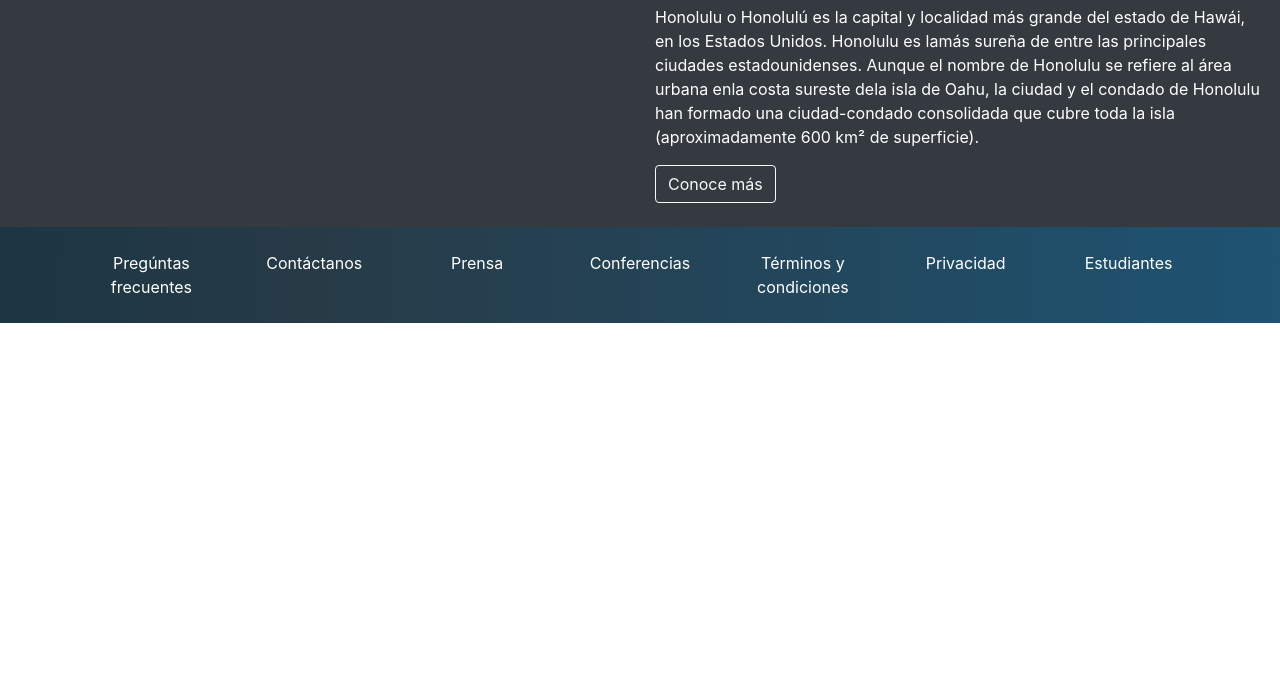
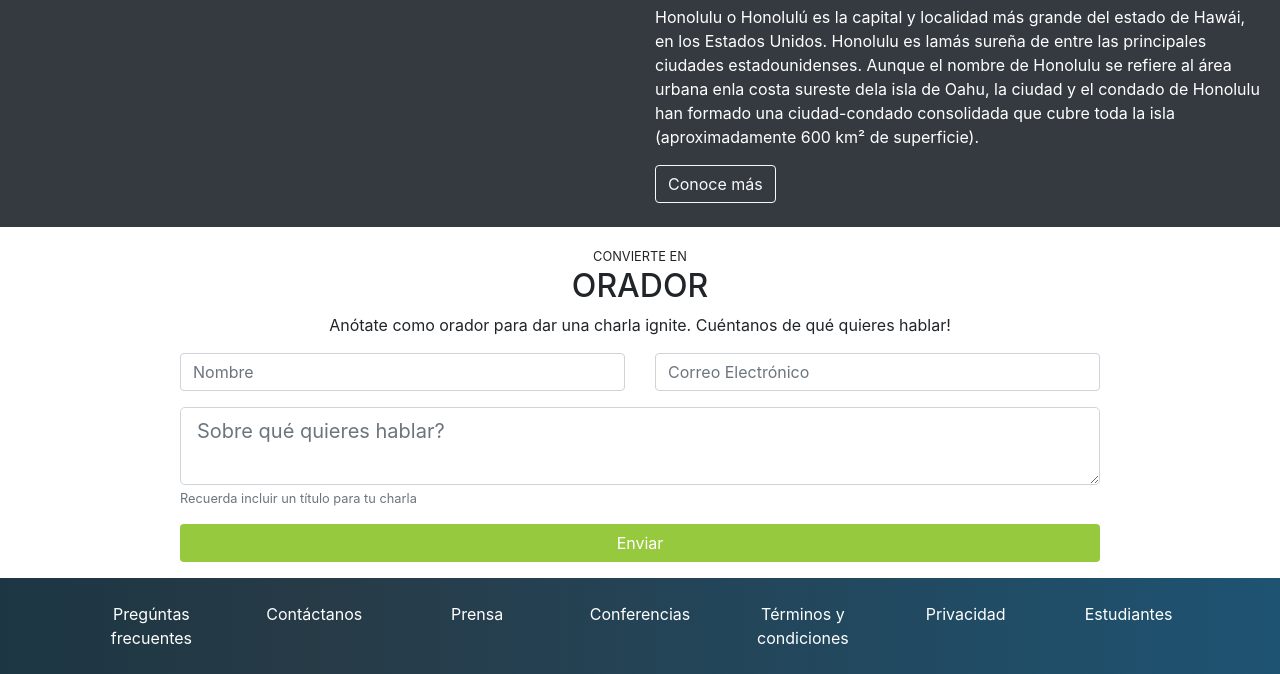
Before and after one commit to juanctinizhanay/bootstrap-proyecto, a plain HTML site: page index.html in a window 1280 px wide. Shown: the part 1267-1941 px from the top of the page. Before the commit the page ends 1590 px from the top, so only its background shows below. Drawn offline with nearby package versions, Linux system fonts and the light colour scheme.

Commit message:
agregando un formulario

```diff
--- a/index.html
+++ b/index.html
@@ -153,6 +153,51 @@
         </div>
     </section>
 
+    <section class="orador pt-3 pb-3">
+        <div class="container">
+            <div class="row">
+                <div class="col text-uppercase text-center">
+                    <small>Convierte en</small>
+                    <h2>Orador</h2>
+                </div>
+            </div>
+            <div class="row">
+                <div class="col text-center">
+                    <p>Anótate como orador para dar una charla ignite.
+                        Cuéntanos de qué quieres hablar!
+                    </p>
+                </div>
+            </div>
+            <div class="row">
+                <div class="col-md-8 offset-md-2 col-lg-10 offset-lg-1">
+                    <form>
+                        <div class="row">
+                            <div class="form-group col-12 col-md-6">
+                            <input type="text" class="form-control" placeholder="Nombre ">
+                            </div>
+                            <div class="form-group col-12 col-md-6">
+                            <input type="email" class="form-control" placeholder="Correo Electrónico">
+                            </div>
+                        </div>
+                    </form>
+                    <div class="form-row">
+                        <div class=" form-group col">
+                            <textarea name="text" class="form-control form-control-lg" placeholder="Sobre qué quieres hablar?"></textarea>
+                            <small class="form-text text-muted">
+                                Recuerda incluir un título para tu charla
+                            </small>
+                        </div>
+                    </div>
+                    <div class="row">
+                        <div class="col">
+                            <button type="button" class="btn btn-platzi btn-block">Enviar</button>
+                        </div>
+                    </div>
+                </div>
+            </div>
+        </div>
+    </section>
+
 
     <footer class="footer pb-4 pt-4">
         <div class="container">
```
